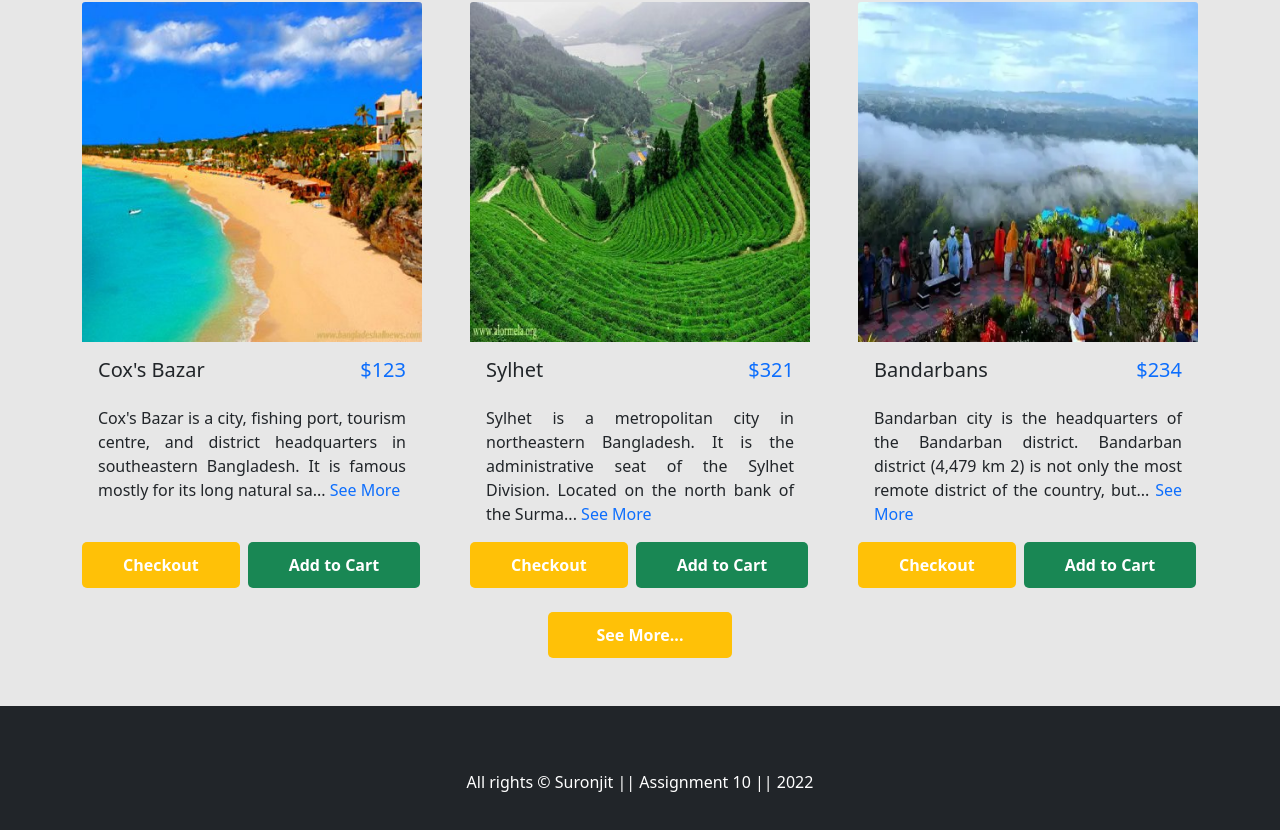
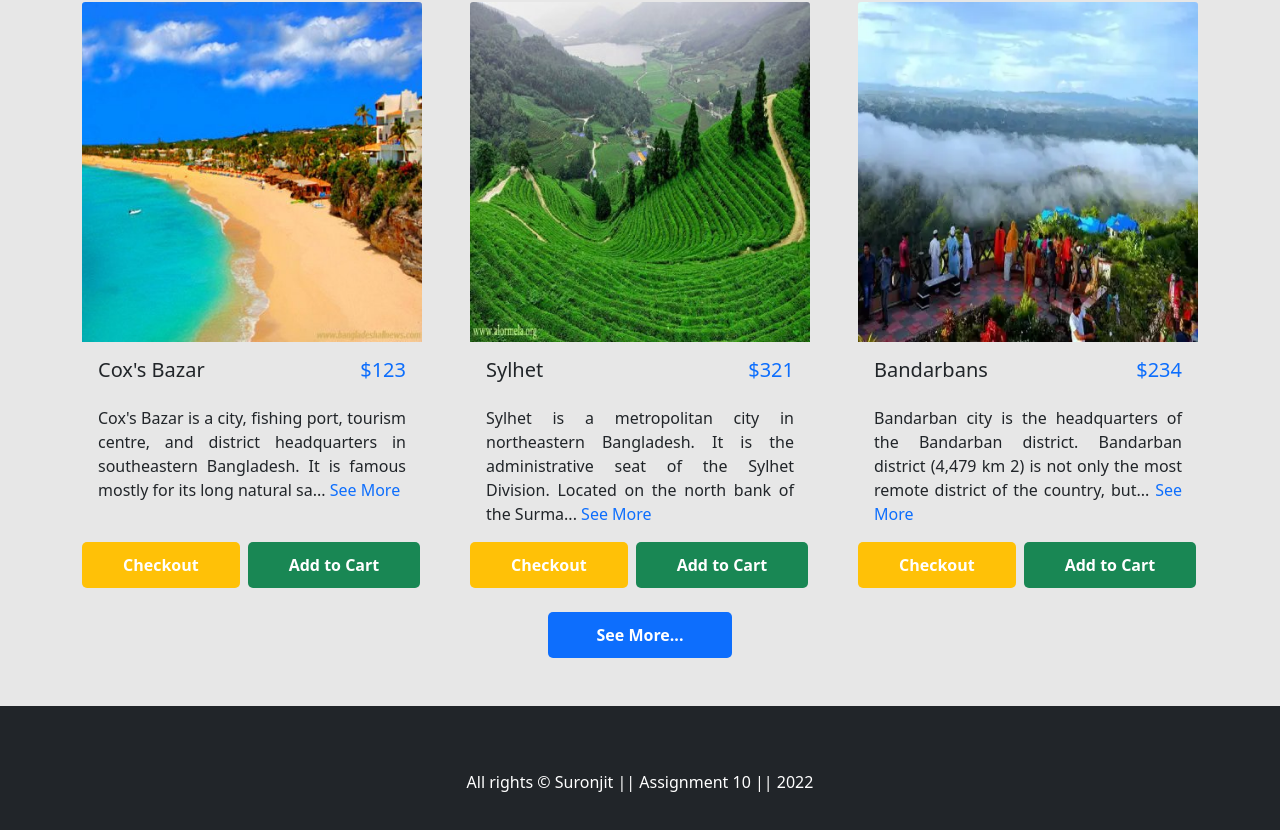
Before and after one commit to suronjit797/rangers, a React (Create React App) app: page / in a window 1280 px wide. Shown: the part 1522-2352 px from the top of the page. Built offline with nearby package versions, Linux system fonts and the light colour scheme; no server answers.

Commit message:
fix error

```diff
--- a/src/components/OtherAuth/OtherAuth.js
+++ b/src/components/OtherAuth/OtherAuth.js
@@ -24,7 +24,7 @@ const OtherAuth = () => {
     const notify = err => toast(err);
 
     // firebase hooks
-    const [signInWithGoogle, googleUser, googleLoading, googleError] = useSignInWithGoogle(auth, { sendEmailVerification: true });
+    const [signInWithGoogle, googleUser, googleLoading, googleError] = useSignInWithGoogle(auth);
     const [signInWithFacebook, fbUser, fbLoading, fbError] = useSignInWithFacebook(auth);
 
     useEffect(() => {
--- a/src/pages/Home/HomeServices.js
+++ b/src/pages/Home/HomeServices.js
@@ -27,7 +27,7 @@ const HomeServices = () => {
             {
                 services.length > 3 ? (
                     <p className="text-center">
-                        <Link to='/services' className="btn primary_btn bg-warning mt-4 px-5 text-white">
+                        <Link to='/services' className="btn primary_btn bg-primary mt-4 px-5 text-white">
                             <span> See More... </span>
                         </Link>
                     </p>
--- a/src/pages/Register/Register.js
+++ b/src/pages/Register/Register.js
@@ -25,7 +25,7 @@ const Regiester = () => {
         loginUser,
         loginLoading,
         loginError,
-    ] = useCreateUserWithEmailAndPassword(auth);
+    ] = useCreateUserWithEmailAndPassword(auth, {sendEmailVerification: true});
 
     const [updateProfile, updating] = useUpdateProfile(auth);
 
```
